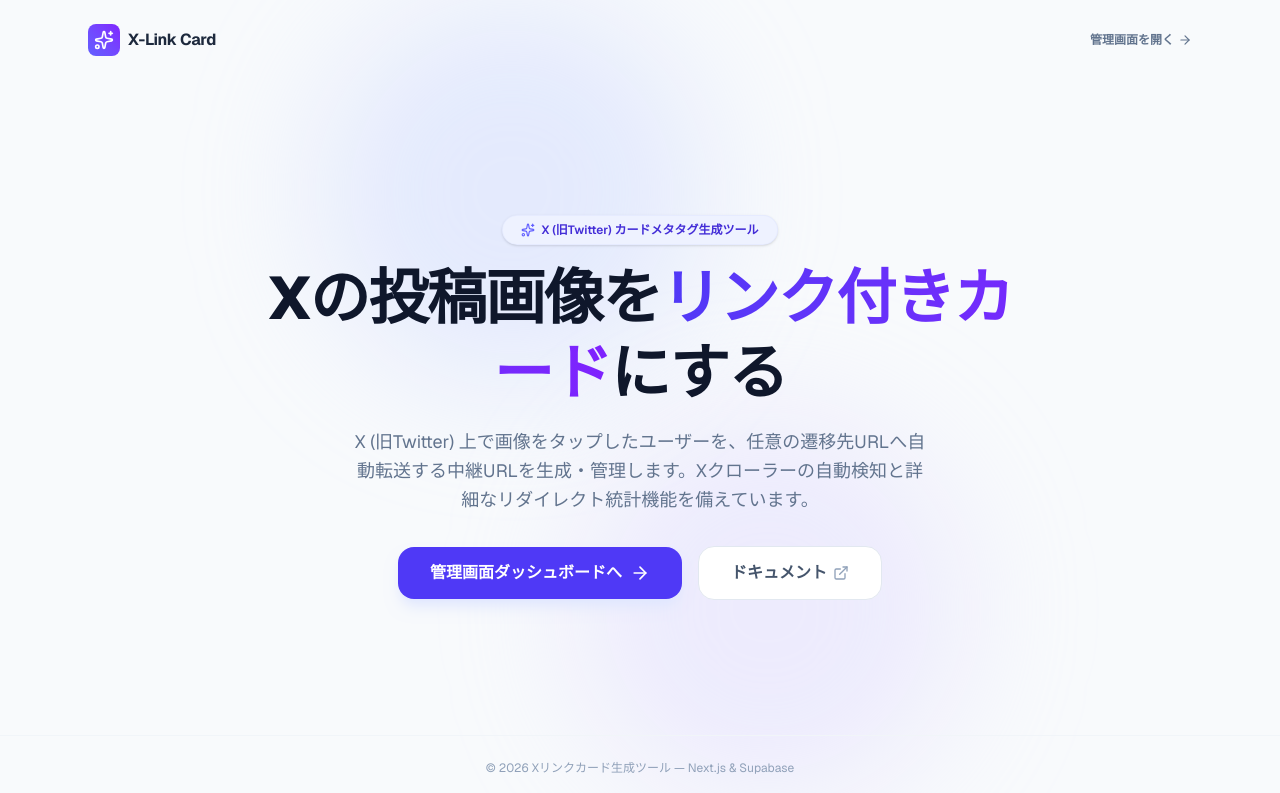
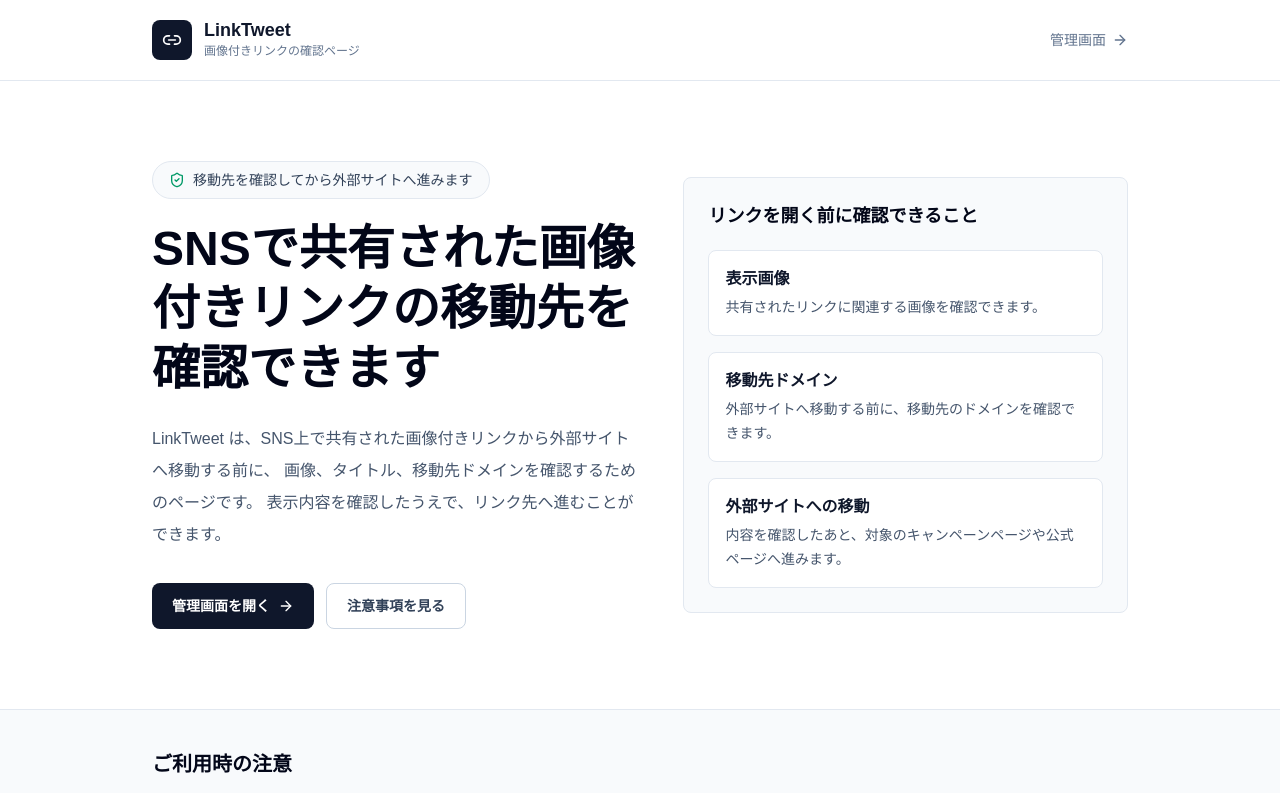
Before and after one commit to sanpapan19-coder/x-link-card, a Next.js app: page / in a window 1280 px wide. Shown: the top 793 px of the page. Built offline with nearby package versions, Linux system fonts and the light colour scheme.

Commit message:
Update homepage trust copy

```diff
--- a/src/app/layout.tsx
+++ b/src/app/layout.tsx
@@ -13,8 +13,9 @@
 });
 
 export const metadata: Metadata = {
-  title: "X画像リンクカード生成ツール",
-  description: "X投稿用の画像リンクカードを生成し、クリックを計測する管理ツール",
+  title: "LinkTweet | 画像付きリンクの確認ページ",
+  description:
+    "SNSで共有された画像付きリンクから外部サイトへ移動する前に、画像・タイトル・移動先ドメインを確認できます。",
 };
 
 export default function RootLayout({
--- a/src/app/page.tsx
+++ b/src/app/page.tsx
@@ -1,73 +1,106 @@
-import React from 'react';
-import Link from 'next/link';
-import { Sparkles, ArrowRight, ExternalLink } from 'lucide-react';
+import Link from "next/link";
+import { ArrowRight, Link2, ShieldCheck } from "lucide-react";
 
 export default function HomePage() {
   return (
-    <div className="min-h-screen flex flex-col justify-between bg-slate-50 font-sans relative overflow-hidden">
-      {/* 背景の光彩エフェクト */}
-      <div className="absolute top-0 left-1/4 w-96 h-96 bg-indigo-200/40 rounded-full filter blur-3xl pointer-events-none"></div>
-      <div className="absolute bottom-0 right-1/4 w-96 h-96 bg-violet-200/40 rounded-full filter blur-3xl pointer-events-none"></div>
-
-      {/* ヘッダー */}
-      <header className="max-w-6xl mx-auto w-full px-6 py-6 flex justify-between items-center z-10">
-        <div className="flex items-center gap-2">
-          <div className="p-1.5 bg-gradient-to-tr from-indigo-500 to-violet-600 rounded-lg text-white">
-            <Sparkles className="w-5 h-5" />
+    <main className="min-h-screen bg-white text-slate-900">
+      <header className="border-b border-slate-200">
+        <div className="mx-auto flex max-w-5xl items-center justify-between px-6 py-5">
+          <div className="flex items-center gap-3">
+            <div className="flex h-10 w-10 items-center justify-center rounded-lg bg-slate-900 text-white">
+              <Link2 className="h-5 w-5" aria-hidden="true" />
+            </div>
+            <div>
+              <p className="text-lg font-bold leading-none">LinkTweet</p>
+              <p className="mt-1 text-xs text-slate-500">画像付きリンクの確認ページ</p>
+            </div>
           </div>
-          <span className="font-bold text-slate-800 tracking-tight">X-Link Card</span>
+          <Link
+            href="/admin"
+            className="inline-flex items-center gap-1.5 text-sm font-medium text-slate-500 transition hover:text-slate-900"
+          >
+            管理画面
+            <ArrowRight className="h-4 w-4" aria-hidden="true" />
+          </Link>
         </div>
-        <Link
-          href="/admin"
-          className="text-xs font-semibold text-slate-500 hover:text-slate-800 transition-colors flex items-center gap-1"
-        >
-          管理画面を開く
-          <ArrowRight className="w-3.5 h-3.5" />
-        </Link>
       </header>
 
-      {/* メインヒーローエリア */}
-      <main className="flex-1 flex items-center justify-center px-6 py-12 z-10">
-        <div className="max-w-3xl text-center space-y-8 animate-in fade-in slide-in-from-bottom-6 duration-700">
-          <div className="space-y-4">
-            <div className="inline-flex items-center gap-1.5 bg-indigo-50 border border-indigo-100/60 rounded-full px-4.5 py-1.5 text-xs text-indigo-700 font-semibold shadow-sm">
-              <Sparkles className="w-3.5 h-3.5 text-indigo-500" />
-              X (旧Twitter) カードメタタグ生成ツール
-            </div>
-            <h1 className="text-4xl sm:text-5xl md:text-6xl font-extrabold text-slate-900 tracking-tight leading-tight">
-              Xの投稿画像を<br className="sm:hidden" />
-              <span className="bg-clip-text text-transparent bg-gradient-to-r from-indigo-600 to-violet-600">リンク付きカード</span>にする
-            </h1>
-            <p className="max-w-xl mx-auto text-slate-500 text-sm sm:text-base md:text-lg leading-relaxed">
-              X (旧Twitter) 上で画像をタップしたユーザーを、任意の遷移先URLへ自動転送する中継URLを生成・管理します。Xクローラーの自動検知と詳細なリダイレクト統計機能を備えています。
-            </p>
+      <section className="mx-auto grid max-w-5xl gap-10 px-6 py-14 md:grid-cols-[1.05fr_0.95fr] md:items-center md:py-20">
+        <div>
+          <div className="mb-5 inline-flex items-center gap-2 rounded-full border border-slate-200 bg-slate-50 px-4 py-2 text-sm font-medium text-slate-700">
+            <ShieldCheck className="h-4 w-4 text-emerald-600" aria-hidden="true" />
+            移動先を確認してから外部サイトへ進みます
           </div>
-
-          <div className="flex flex-col sm:flex-row gap-4 justify-center items-center">
+          <h1 className="max-w-3xl text-4xl font-bold leading-tight tracking-normal text-slate-950 md:text-5xl">
+            SNSで共有された画像付きリンクの移動先を確認できます
+          </h1>
+          <p className="mt-6 max-w-2xl text-base leading-8 text-slate-600">
+            LinkTweet は、SNS上で共有された画像付きリンクから外部サイトへ移動する前に、
+            画像、タイトル、移動先ドメインを確認するためのページです。
+            表示内容を確認したうえで、リンク先へ進むことができます。
+          </p>
+          <div className="mt-8 flex flex-col gap-3 sm:flex-row">
             <Link
               href="/admin"
-              className="w-full sm:w-auto inline-flex justify-center items-center gap-2 px-8 py-3.5 bg-indigo-600 hover:bg-indigo-700 active:bg-indigo-800 text-white font-bold rounded-2xl transition-all shadow-lg shadow-indigo-100 hover:shadow-indigo-200 duration-200"
+              className="inline-flex items-center justify-center gap-2 rounded-lg bg-slate-900 px-5 py-3 text-sm font-semibold text-white transition hover:bg-slate-800"
             >
-              管理画面ダッシュボードへ
-              <ArrowRight className="w-5 h-5" />
+              管理画面を開く
+              <ArrowRight className="h-4 w-4" aria-hidden="true" />
             </Link>
             <a
-              href="https://github.com"
-              target="_blank"
-              rel="noopener noreferrer"
-              className="w-full sm:w-auto inline-flex justify-center items-center gap-1.5 px-8 py-3.5 bg-white hover:bg-slate-50 border border-slate-200 text-slate-600 font-bold rounded-2xl transition-all"
+              href="#notice"
+              className="inline-flex items-center justify-center gap-2 rounded-lg border border-slate-300 px-5 py-3 text-sm font-semibold text-slate-700 transition hover:bg-slate-50"
             >
-              ドキュメント
-              <ExternalLink className="w-4 h-4 text-slate-400" />
+              注意事項を見る
             </a>
           </div>
         </div>
-      </main>
 
-      {/* フッター */}
-      <footer className="border-t border-slate-100 py-6 text-center text-xs text-slate-400 z-10">
-        <p>© 2026 Xリンクカード生成ツール — Next.js & Supabase</p>
+        <div className="rounded-lg border border-slate-200 bg-slate-50 p-6">
+          <h2 className="text-lg font-bold text-slate-950">リンクを開く前に確認できること</h2>
+          <div className="mt-5 space-y-4">
+            <div className="rounded-lg border border-slate-200 bg-white p-4">
+              <p className="font-semibold text-slate-900">表示画像</p>
+              <p className="mt-1 text-sm leading-6 text-slate-600">
+                共有されたリンクに関連する画像を確認できます。
+              </p>
+            </div>
+            <div className="rounded-lg border border-slate-200 bg-white p-4">
+              <p className="font-semibold text-slate-900">移動先ドメイン</p>
+              <p className="mt-1 text-sm leading-6 text-slate-600">
+                外部サイトへ移動する前に、移動先のドメインを確認できます。
+              </p>
+            </div>
+            <div className="rounded-lg border border-slate-200 bg-white p-4">
+              <p className="font-semibold text-slate-900">外部サイトへの移動</p>
+              <p className="mt-1 text-sm leading-6 text-slate-600">
+                内容を確認したあと、対象のキャンペーンページや公式ページへ進みます。
+              </p>
+            </div>
+          </div>
+        </div>
+      </section>
+
+      <section id="notice" className="border-t border-slate-200 bg-slate-50">
+        <div className="mx-auto max-w-5xl px-6 py-10">
+          <h2 className="text-xl font-bold text-slate-950">ご利用時の注意</h2>
+          <div className="mt-4 grid gap-4 md:grid-cols-3">
+            <p className="rounded-lg border border-slate-200 bg-white p-4 text-sm leading-6 text-slate-600">
+              表示された画像やタイトルと、移動先の内容が一致しているか確認してください。
+            </p>
+            <p className="rounded-lg border border-slate-200 bg-white p-4 text-sm leading-6 text-slate-600">
+              不審な内容や心当たりのないリンクは開かないでください。
+            </p>
+            <p className="rounded-lg border border-slate-200 bg-white p-4 text-sm leading-6 text-slate-600">
+              外部サイトの内容やサービスは、各移動先サイトの運営者が管理しています。
+            </p>
+          </div>
+        </div>
+      </section>
+
+      <footer className="border-t border-slate-200 px-6 py-6 text-center text-xs text-slate-500">
+        © 2026 LinkTweet
       </footer>
-    </div>
+    </main>
   );
 }
```
